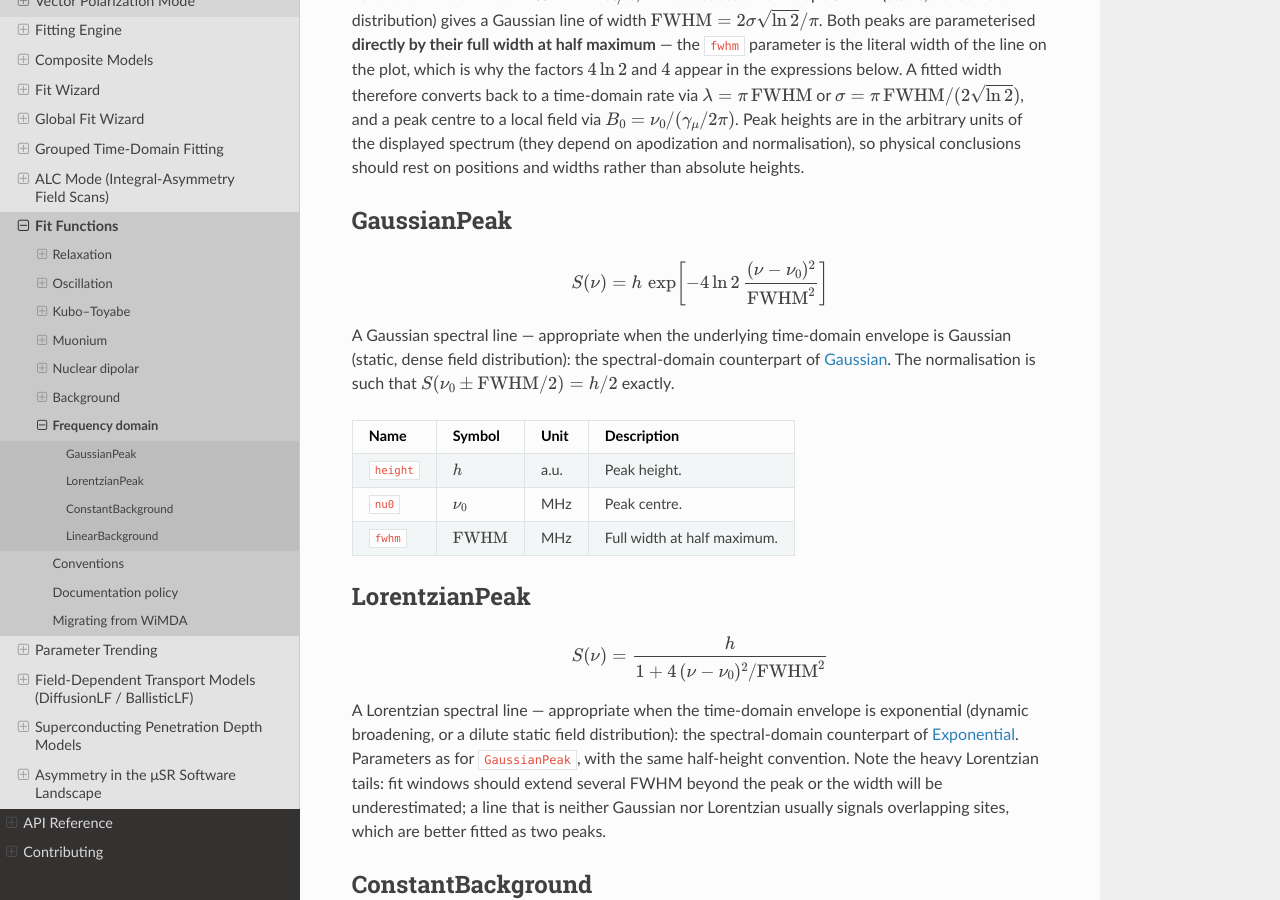
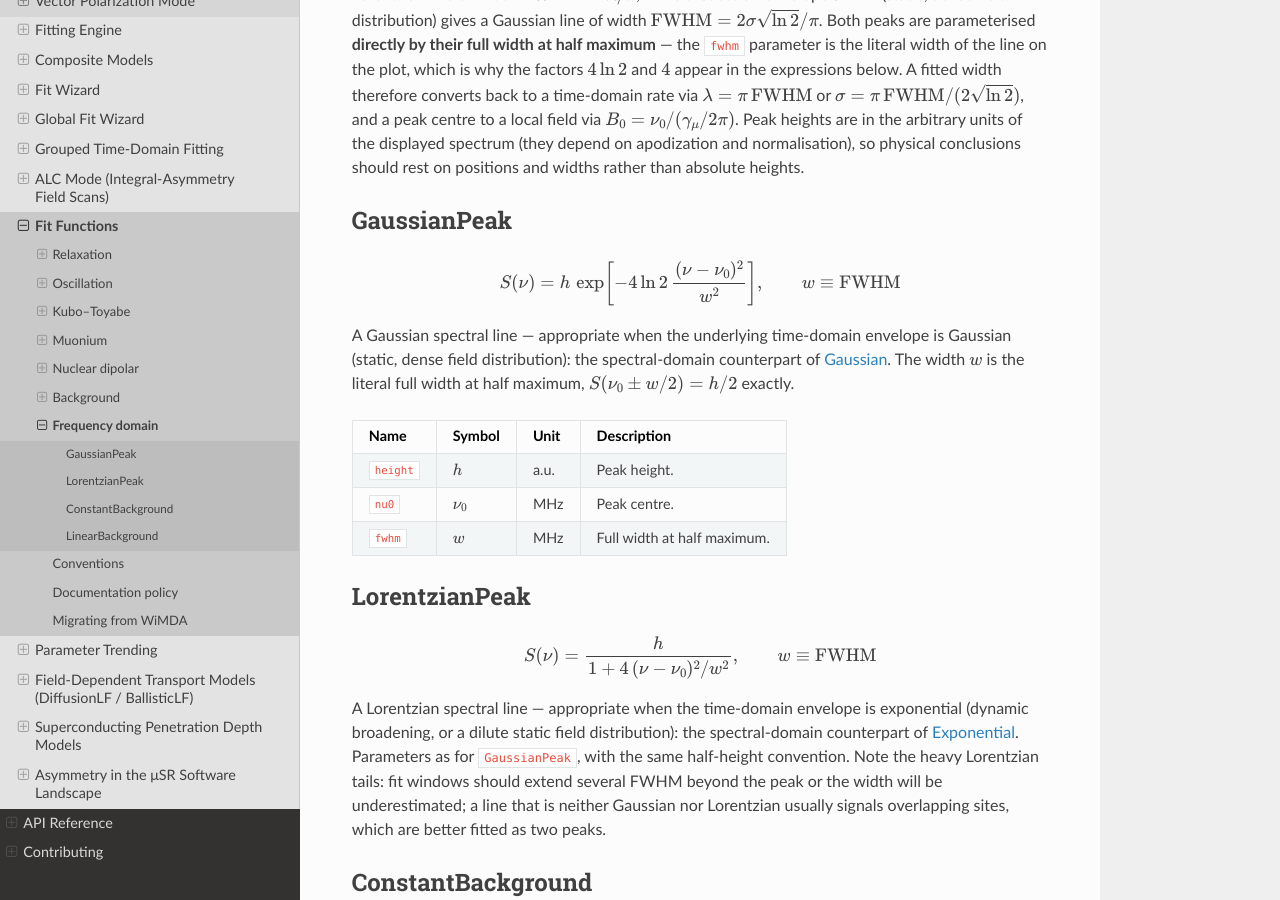
Before and after one commit to BenHuddart/asymmetry, a Sphinx documentation site: the page built from docs/user_guide/fit_functions/frequency_domain.rst, in a window 1280 px wide and 900 px high, scrolled down 322 px. Built offline with Sphinx 7.4.7 and the Read the Docs theme 3.1.0, drawn with Linux system fonts in a browser that asks for light colours.

Commit message:
Render peak equations with w, annotated as the FWHM
Per review: the rendered line-shape expressions read more cleanly with a
compact width symbol. The Gaussian and Lorentzian peak equations now use w
with an explicit 'w = FWHM' annotation, the parameter remains exposed as
FWHM, and the fwhm parameter description ties the two together. The user
guide mirrors the same notation.

Co-Authored-By: Claude Fable 5 <noreply@anthropic.com>

```diff
--- a/docs/user_guide/fit_functions/frequency_domain.rst
+++ b/docs/user_guide/fit_functions/frequency_domain.rst
@@ -34,20 +34,21 @@ GaussianPeak
 .. math::
 
    S(\nu) = h\,\exp\!\left[-4\ln 2\,
-   \frac{(\nu-\nu_0)^2}{\mathrm{FWHM}^2}\right]
+   \frac{(\nu-\nu_0)^2}{w^2}\right],
+   \qquad w \equiv \mathrm{FWHM}
 
 A Gaussian spectral line — appropriate when the underlying time-domain
 envelope is Gaussian (static, dense field distribution): the spectral-domain
-counterpart of :ref:`fit-gaussian`. The normalisation is such that
-:math:`S(\nu_0 \pm \mathrm{FWHM}/2) = h/2` exactly.
+counterpart of :ref:`fit-gaussian`. The width :math:`w` is the literal full
+width at half maximum, :math:`S(\nu_0 \pm w/2) = h/2` exactly.
 
-==========  ======================  =====  ====================================
-Name        Symbol                  Unit   Description
-==========  ======================  =====  ====================================
-``height``  :math:`h`               a.u.   Peak height.
-``nu0``     :math:`\nu_0`           MHz    Peak centre.
-``fwhm``    :math:`\mathrm{FWHM}`   MHz    Full width at half maximum.
-==========  ======================  =====  ====================================
+==========  ==============  =====  ============================================
+Name        Symbol          Unit   Description
+==========  ==============  =====  ============================================
+``height``  :math:`h`       a.u.   Peak height.
+``nu0``     :math:`\nu_0`   MHz    Peak centre.
+``fwhm``    :math:`w`       MHz    Full width at half maximum.
+==========  ==============  =====  ============================================
 
 .. _fit-lorentzian-peak:
 
@@ -56,7 +57,8 @@ LorentzianPeak
 
 .. math::
 
-   S(\nu) = \frac{h}{1 + 4\,(\nu-\nu_0)^2/\mathrm{FWHM}^2}
+   S(\nu) = \frac{h}{1 + 4\,(\nu-\nu_0)^2/w^2},
+   \qquad w \equiv \mathrm{FWHM}
 
 A Lorentzian spectral line — appropriate when the time-domain envelope is
 exponential (dynamic broadening, or a dilute static field distribution): the
```
Also changed, not shown: 2 other files.
